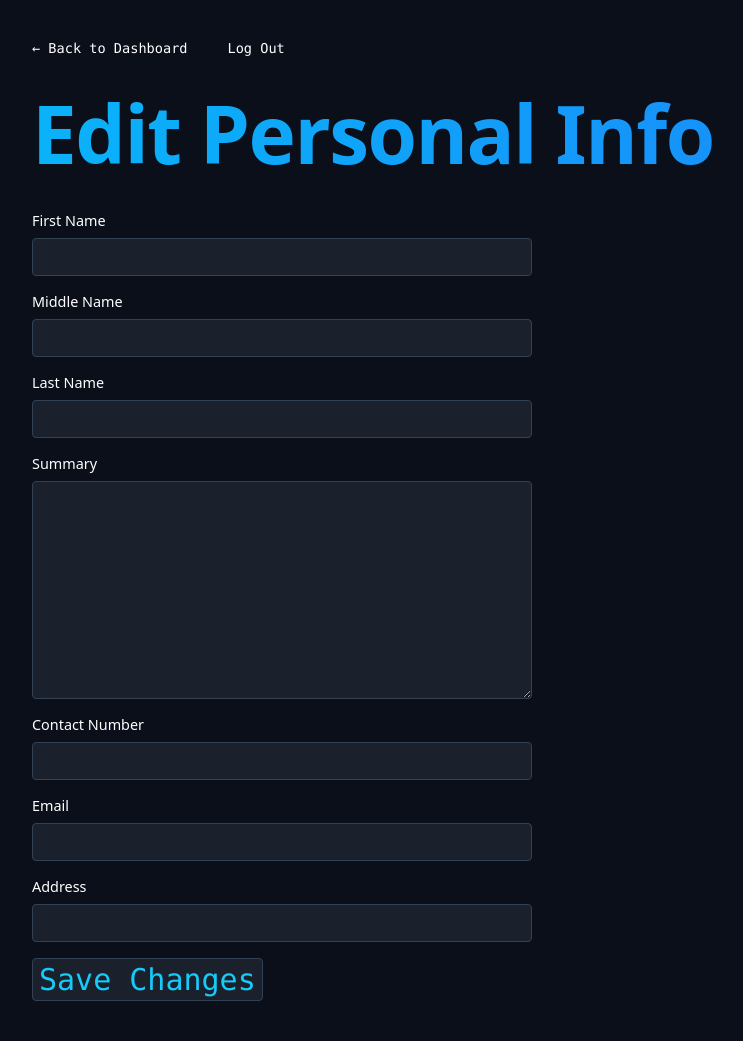
After one commit to mikhail-rapada2007/Portfolio, a Django app: page /dashboard/about-me/ in a window 1280 px wide. The commit adds this page. Shown: the whole page, without its empty margins (48-791 px from the left). Run offline with Django 4.2, Linux system fonts and the light colour scheme; the visitor is signed in with stand-in values (Sample User, id 1); data that the repository does not hold is empty.

Commit message:
Seperated pages for Tech Stacks, Projects, and Edit About me

```diff
--- a/Portfolio/showcase/forms.py
+++ b/Portfolio/showcase/forms.py
@@ -17,3 +17,12 @@ class TestimonyForm(forms.Form):
 
 class TechStackForm(forms.Form):
     name = forms.CharField()
+
+class PersonalInfoForm(forms.Form):
+    first_name = forms.CharField()
+    middle_name = forms.CharField(required=False)
+    last_name = forms.CharField()
+    summary = forms.CharField(widget=forms.Textarea)
+    contact_number = forms.CharField()
+    email = forms.EmailField()
+    address = forms.CharField()
--- a/Portfolio/showcase/urls.py
+++ b/Portfolio/showcase/urls.py
@@ -13,7 +13,11 @@ urlpatterns = [
     path('testimonies/add/', views.add_testimony, name='add_testimony'),
     path('contact/', views.contact, name='contact'),
     path('admin-login/', views.admin_login, name='admin_login'),
+    path('admin-logout/', views.admin_logout, name='admin_logout'),
     path('dashboard/', views.dashboard, name='dashboard'),
-    path('admin-logout/', views.admin_logout, name='admin_logout'),
-    path('dashboard/add-tech-stack/', views.add_tech_stack, name='add_tech_stack'),
+    path('dashboard/projects/', views.dashboard_projects, name='dashboard_projects'),
+    path('dashboard/tech-stacks/', views.dashboard_tech_stacks, name='dashboard_tech_stacks'),
+    path('dashboard/add-projects/', views.add_project, name='add_project'),
+    path('dashboard/add-tech-stacks/', views.add_tech_stack, name='add_tech_stack'),
+    path('dashboard/about-me/', views.dashboard_about_me, name='dashboard_about_me'),
 ]
--- a/Portfolio/showcase/views.py
+++ b/Portfolio/showcase/views.py
@@ -1,7 +1,7 @@
 from django.shortcuts import redirect, render, get_object_or_404
 from django.views.generic import ListView
 from .models import Inquiry, Project, PersonalInfo, Testimony, TechStack
-from .forms import ProjectForm, TestimonyForm, TechStackForm
+from .forms import ProjectForm, TestimonyForm, TechStackForm, PersonalInfoForm
 from django.contrib.auth import authenticate, login, logout
 from django.contrib.auth.decorators import login_required
 
@@ -132,16 +132,6 @@ def contact(request):
 
     return render(request, 'contact.html')
 
-@login_required(login_url='admin_login')
-def dashboard(request):
-    projects = Project.objects.all()
-    tech_stacks = TechStack.objects.all()
-    context = {
-        'projects': projects,
-        'tech_stacks': tech_stacks,
-    }
-    return render(request, 'dashboard.html', context)
-
 def admin_logout(request):
     logout(request)
     return redirect('home')
@@ -160,3 +150,54 @@ def add_tech_stack(request):
         'form': form,
     }
     return render(request, 'add_tech_stack.html', context)
+
+@login_required(login_url='admin_login')
+def dashboard(request):
+    return render(request, 'dashboard.html')
+
+@login_required(login_url='admin_login')
+def dashboard_projects(request):
+    projects = Project.objects.all()
+    return render(request, 'dashboard_projects.html', {'projects': projects})
+
+@login_required(login_url='admin_login')
+def dashboard_tech_stacks(request):
+    tech_stacks = TechStack.objects.all()
+    return render(request, 'dashboard_tech_stacks.html', {'tech_stacks': tech_stacks})
+
+@login_required(login_url='admin_login')
+def dashboard_about_me(request):
+    info = PersonalInfo.objects.first()
+
+    if request.method == 'POST':
+        form = PersonalInfoForm(request.POST)
+        if form.is_valid():
+            if info is None:
+                info = PersonalInfo()
+            info.first_name = form.cleaned_data['first_name']
+            info.middle_name = form.cleaned_data['middle_name']
+            info.last_name = form.cleaned_data['last_name']
+            info.summary = form.cleaned_data['summary']
+            info.contact_number = form.cleaned_data['contact_number']
+            info.email = form.cleaned_data['email']
+            info.address = form.cleaned_data['address']
+            info.save()
+            return redirect('dashboard_about_me')
+    else:
+        if info:
+            form = PersonalInfoForm(initial={
+                'first_name': info.first_name,
+                'middle_name': info.middle_name,
+                'last_name': info.last_name,
+                'summary': info.summary,
+                'contact_number': info.contact_number,
+                'email': info.email,
+                'address': info.address,
+            })
+        else:
+            form = PersonalInfoForm()
+
+    context = {
+        'form': form,
+    }
+    return render(request, 'dashboard_about_me.html', context)
--- a/Portfolio/static/style.css
+++ b/Portfolio/static/style.css
@@ -646,3 +646,9 @@ h2{
     line-height: 1.6;
     text-align: justify;
 }
+
+.dashboard-links {
+    display: flex;
+    gap: 20px;
+    margin-top: 24px;
+}
--- /dev/null
+++ b/Portfolio/templates/dashboard_about_me.html
@@ -0,0 +1,55 @@
+{% load static %}
+<!DOCTYPE html>
+<html lang="en">
+<head>
+    <meta charset="UTF-8">
+    <meta name="viewport" content="width=device-width, initial-scale=1.0">
+    <title>Edit About Me</title>
+    <link rel="stylesheet" href="{% static 'style.css' %}">
+</head>
+<body>
+
+    <main class="projects-page">
+        <nav class="navigation">
+            <a href="{% url 'dashboard' %}">← Back to Dashboard</a>
+            <a href="{% url 'admin_logout' %}">Log Out</a>
+        </nav>
+
+        <h3 class="page-title">Edit Personal Info</h3>
+
+        <form method="post" class="project-form">
+            {% csrf_token %}
+
+            <label for="{{ form.first_name.id_for_label }}" class="form-label">First Name</label>
+            {{ form.first_name }}
+            {% if form.first_name.errors %}<p class="form-error">{{ form.first_name.errors.0 }}</p>{% endif %}
+
+            <label for="{{ form.middle_name.id_for_label }}" class="form-label">Middle Name</label>
+            {{ form.middle_name }}
+
+            <label for="{{ form.last_name.id_for_label }}" class="form-label">Last Name</label>
+            {{ form.last_name }}
+            {% if form.last_name.errors %}<p class="form-error">{{ form.last_name.errors.0 }}</p>{% endif %}
+
+            <label for="{{ form.summary.id_for_label }}" class="form-label">Summary</label>
+            {{ form.summary }}
+            {% if form.summary.errors %}<p class="form-error">{{ form.summary.errors.0 }}</p>{% endif %}
+
+            <label for="{{ form.contact_number.id_for_label }}" class="form-label">Contact Number</label>
+            {{ form.contact_number }}
+            {% if form.contact_number.errors %}<p class="form-error">{{ form.contact_number.errors.0 }}</p>{% endif %}
+
+            <label for="{{ form.email.id_for_label }}" class="form-label">Email</label>
+            {{ form.email }}
+            {% if form.email.errors %}<p class="form-error">{{ form.email.errors.0 }}</p>{% endif %}
+
+            <label for="{{ form.address.id_for_label }}" class="form-label">Address</label>
+            {{ form.address }}
+            {% if form.address.errors %}<p class="form-error">{{ form.address.errors.0 }}</p>{% endif %}
+
+            <button type="submit">Save Changes</button>
+        </form>
+    </main>
+
+</body>
+</html>
--- a/Portfolio/templates/project_detail.html
+++ b/Portfolio/templates/project_detail.html
@@ -25,7 +25,7 @@
                      </p>
                 {% endif %}
                 {% if project.link %}
-                    <p><a href="{{ project.link }}" target="_blank">View Project Link</a></p>
+                    <p><a href="{{ project.link }}" target="_blank" class="admin-dashboard-btn">View Project Link</a></p>
                 {% endif %}
             </div>
         </div>
```
Also changed, not shown: Portfolio/templates/dashboard.html (+5 -52 lines), Portfolio/templates/dashboard_projects.html (added, +47 -0 lines), Portfolio/templates/dashboard_tech_stacks.html (added, +45 -0 lines).
